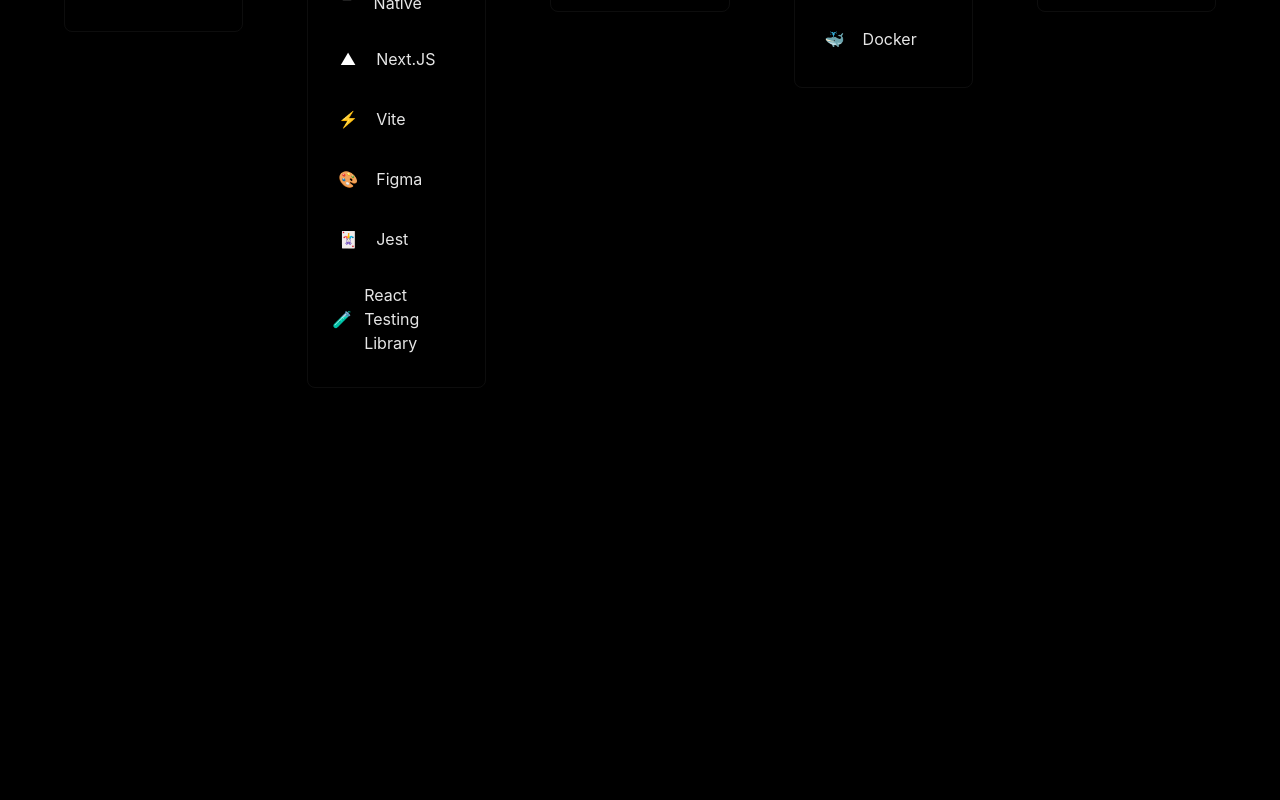
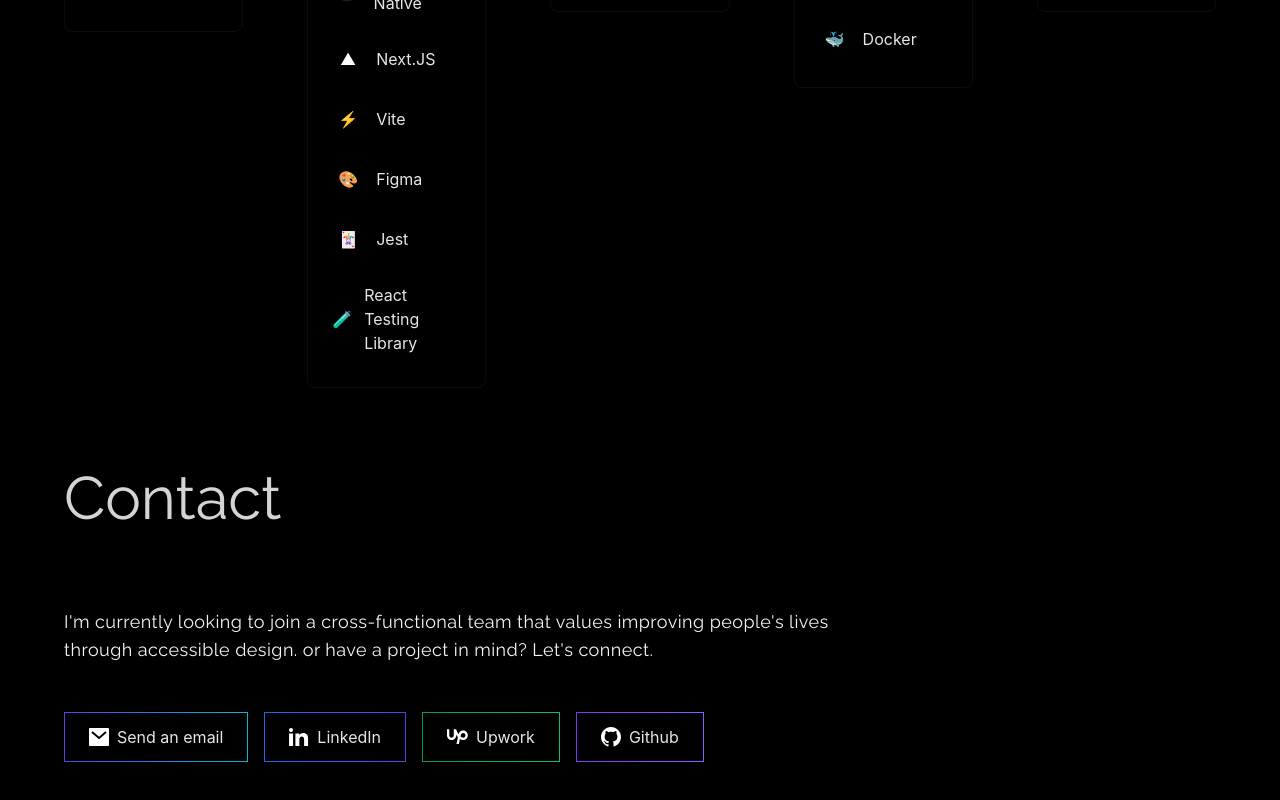
Before and after one commit to nipunrajk/portfolio-web, a React (Vite) app: page / in a window 1280 px wide. Shown: the part 1346-2146 px from the top of the page. Before the commit the page ends 1814 px from the top, so only its background shows below. Built offline with nearby package versions, Linux system fonts and the light colour scheme.

Commit message:
contact initial commit

```diff
--- /dev/null
+++ b/src/assets/icons/Email.tsx
@@ -0,0 +1,23 @@
+interface IconProps {
+  width?: number;
+  height?: number;
+  className?: string;
+}
+
+export function EmailIcon({ width = 20, height = 18, className = "" }: IconProps) {
+  return (
+    <svg
+      width={width}
+      height={height}
+      viewBox='0 0 20 18'
+      fill='none'
+      xmlns='http://www.w3.org/2000/svg'
+      className={className}
+    >
+      <path
+        d='M1 0H19C19.2652 0 19.5196 0.105357 19.7071 0.292893C19.8946 0.48043 20 0.734784 20 1V17C20 17.2652 19.8946 17.5196 19.7071 17.7071C19.5196 17.8946 19.2652 18 19 18H1C0.734784 18 0.48043 17.8946 0.292893 17.7071C0.105357 17.5196 0 17.2652 0 17V1C0 0.734784 0.105357 0.48043 0.292893 0.292893C0.48043 0.105357 0.734784 0 1 0ZM10.06 8.683L3.648 3.238L2.353 4.762L10.073 11.317L17.654 4.757L16.346 3.244L10.06 8.683Z'
+        fill='white'
+      />
+    </svg>
+  );
+}
--- /dev/null
+++ b/src/assets/icons/Github.tsx
@@ -0,0 +1,27 @@
+interface IconProps {
+  width?: number;
+  height?: number;
+  className?: string;
+}
+
+export function GithubIcon({
+  width = 20,
+  height = 20,
+  className = "",
+}: IconProps) {
+  return (
+    <svg
+      width={width}
+      height={height}
+      viewBox='0 0 20 20'
+      fill='none'
+      xmlns='http://www.w3.org/2000/svg'
+      className={className}
+    >
+      <path
+        d='M10 0C4.475 0 1.45954e-06 4.475 1.45954e-06 10C-0.00113276 12.0993 0.658815 14.1456 1.88622 15.8487C3.11362 17.5517 4.84615 18.8251 6.838 19.488C7.338 19.575 7.525 19.275 7.525 19.012C7.525 18.775 7.512 17.988 7.512 17.15C5 17.613 4.35 16.538 4.15 15.975C4.037 15.687 3.55 14.8 3.125 14.562C2.775 14.375 2.275 13.912 3.112 13.9C3.9 13.887 4.462 14.625 4.65 14.925C5.55 16.437 6.988 16.012 7.562 15.75C7.65 15.1 7.912 14.663 8.2 14.413C5.975 14.163 3.65 13.3 3.65 9.475C3.65 8.387 4.037 7.488 4.675 6.787C4.575 6.537 4.225 5.512 4.775 4.137C4.775 4.137 5.612 3.875 7.525 5.163C8.33906 4.93706 9.18017 4.82334 10.025 4.825C10.875 4.825 11.725 4.937 12.525 5.162C14.437 3.862 15.275 4.138 15.275 4.138C15.825 5.513 15.475 6.538 15.375 6.788C16.012 7.488 16.4 8.375 16.4 9.475C16.4 13.313 14.063 14.163 11.838 14.413C12.2 14.725 12.513 15.325 12.513 16.263C12.513 17.6 12.5 18.675 12.5 19.013C12.5 19.275 12.688 19.587 13.188 19.487C15.173 18.8168 16.8979 17.541 18.1199 15.8392C19.3419 14.1373 19.9994 12.0951 20 10C20 4.475 15.525 0 10 0Z'
+        fill='white'
+      />
+    </svg>
+  );
+}
--- /dev/null
+++ b/src/assets/icons/LinkedIn.tsx
@@ -0,0 +1,27 @@
+interface IconProps {
+  width?: number;
+  height?: number;
+  className?: string;
+}
+
+export function LinkedInIcon({
+  width = 20,
+  height = 18,
+  className = "",
+}: IconProps) {
+  return (
+    <svg
+      width={width}
+      height={height}
+      viewBox='0 0 20 18'
+      fill='none'
+      xmlns='http://www.w3.org/2000/svg'
+      className={className}
+    >
+      <path
+        d='M4 2.00002C3.99974 2.53046 3.78877 3.03906 3.41351 3.41394C3.03825 3.78883 2.52943 3.99929 1.999 3.99902C1.46857 3.99876 0.959965 3.78779 0.585079 3.41253C0.210194 3.03727 -0.000264966 2.52846 2.50361e-07 1.99802C0.000265467 1.46759 0.211233 0.958988 0.586494 0.584103C0.961754 0.209218 1.47057 -0.00124153 2.001 -0.000976312C2.53143 -0.000711096 3.04004 0.210257 3.41492 0.585517C3.78981 0.960777 4.00027 1.46959 4 2.00002ZM4.06 5.48002H0.0600002V18H4.06V5.48002ZM10.38 5.48002H6.4V18H10.34V11.43C10.34 7.77002 15.11 7.43002 15.11 11.43V18H19.06V10.07C19.06 3.90002 12 4.13002 10.34 7.16002L10.38 5.48002Z'
+        fill='white'
+      />
+    </svg>
+  );
+}
--- /dev/null
+++ b/src/assets/icons/Upwork.tsx
@@ -0,0 +1,27 @@
+interface IconProps {
+  width?: number;
+  height?: number;
+  className?: string;
+}
+
+export function UpworkIcon({
+  width = 21,
+  height = 16,
+  className = "",
+}: IconProps) {
+  return (
+    <svg
+      width={width}
+      height={height}
+      viewBox='0 0 21 16'
+      fill='none'
+      xmlns='http://www.w3.org/2000/svg'
+      className={className}
+    >
+      <path
+        d='M16.127 1.49198C13.8836 1.49198 12.1905 2.97346 11.5132 5.3015C10.455 3.65071 9.60846 1.78828 9.14286 0.17981H6.77249V6.40203C6.77249 7.62954 5.75661 8.64542 4.5291 8.64542C3.30159 8.64542 2.28571 7.62954 2.28571 6.40203V0.222137H0V6.44436C0 9.02637 2.07407 11.1004 4.61376 11.1004C7.15344 11.1004 9.22751 9.02637 9.22751 6.44436V5.38616C9.69312 6.31737 10.2857 7.33325 10.9206 8.22214L9.43915 15.1216H11.8519L12.8677 10.0846C13.7989 10.6772 14.8571 11.0158 16.127 11.0158C18.709 11.0158 20.8254 8.89939 20.8254 6.19039C20.8254 3.60838 18.709 1.49198 16.127 1.49198ZM16.127 8.64542C15.1958 8.64542 14.2222 8.22214 13.4603 7.58722L13.7143 6.656V6.61367C13.8836 5.5978 14.4339 3.90468 16.1693 3.90468C17.4815 3.90468 18.5397 4.96288 18.5397 6.27505C18.4974 7.58722 17.3545 8.64542 16.127 8.64542Z'
+        fill='white'
+      />
+    </svg>
+  );
+}
--- /dev/null
+++ b/src/components/home/Contact.tsx
@@ -0,0 +1,72 @@
+import { EmailIcon } from "@assets/icons/Email";
+import { GithubIcon } from "@assets/icons/Github";
+import { LinkedInIcon } from "@assets/icons/LinkedIn";
+import { UpworkIcon } from "@assets/icons/Upwork";
+import ContactButton from "@components/shared/contactButton";
+
+const Contact = () => {
+  const contactButtons = [
+    {
+      href: "mailto:nipunraj99@gmail.com",
+      gradient: "linear-gradient(to right, #4F46E5, #06B6D4) 1",
+      icon: <EmailIcon />,
+      text: "Send an email",
+    },
+    {
+      href: "https://linkedin.com/in/yourusername",
+      gradient: "linear-gradient(to right, #2563EB, #4F46E5) 1",
+      icon: <LinkedInIcon />,
+      text: "LinkedIn",
+      external: true,
+    },
+    {
+      href: "https://upwork.com/yourusername",
+      gradient: "linear-gradient(to right, #059669, #10B981) 1",
+      icon: <UpworkIcon />,
+      text: "Upwork",
+      external: true,
+    },
+    {
+      href: "https://github.com/yourusername",
+      gradient: "linear-gradient(to right, #7C3AED, #8B5CF6) 1",
+      icon: <GithubIcon />,
+      text: "Github",
+      external: true,
+    },
+  ];
+
+  return (
+    <section id='contact' className='mb-20 mx-16'>
+      <div className='max-w-6xl mx-auto'>
+        <div className='mb-20'>
+          <h2 className='text-neutral-300 font-raleway text-6xl font-normal mb-4'>
+            Contact
+          </h2>
+        </div>
+
+        <div className='max-w-3xl'>
+          <p className='font-raleway text-lg font-normal tracking-wide text-zinc-100 leading-7 mb-8'>
+            I'm currently looking to join a cross-functional team that values
+            improving people's lives through accessible design. or have a
+            project in mind? Let's connect.
+          </p>
+
+          <div className='flex gap-4 mt-12'>
+            {contactButtons.map((button, index) => (
+              <ContactButton
+                key={index}
+                href={button.href}
+                gradient={button.gradient}
+                icon={button.icon}
+                children={button.text}
+                external={button.external}
+              />
+            ))}
+          </div>
+        </div>
+      </div>
+    </section>
+  );
+};
+
+export default Contact;
--- /dev/null
+++ b/src/components/shared/contactButton.tsx
@@ -0,0 +1,35 @@
+import { ReactNode } from "react";
+
+interface ContactButtonProps {
+  href: string;
+  gradient: string;
+  icon: ReactNode;
+  children: ReactNode;
+  external?: boolean;
+}
+
+export default function ContactButton({
+  href,
+  gradient,
+  icon,
+  children,
+  external = false,
+}: ContactButtonProps) {
+  const commonClasses = {
+    className:
+      "flex items-center gap-2 px-6 py-3 bg-black border rounded-xl text-white/90 hover:text-white transition-colors duration-200",
+    style: {
+      borderImage: gradient,
+    },
+    ...(external && {
+      target: "_blank",
+      rel: "noopener noreferrer",
+    }),
+  };
+
+  return (
+    <a href={href} {...commonClasses}>
+      {icon} {children}
+    </a>
+  );
+}
--- a/src/pages/HomePage.tsx
+++ b/src/pages/HomePage.tsx
@@ -5,7 +5,7 @@
 // import About from '../components/home/About';
 // import Projects from '../components/home/Projects';
 // import Skills from '../components/home/Skills';
-// import Contact from '../components/home/Contact';
+import Contact from "../components/home/Contact";
 
 const HomePage = () => {
   return (
@@ -16,8 +16,8 @@
       {/* Include other sections as you build them */}
       {/* <About />
       <Projects />
-      <Skills />
-      <Contact /> */}
+      <Skills />*/}
+      <Contact />
     </div>
   );
 };
```
